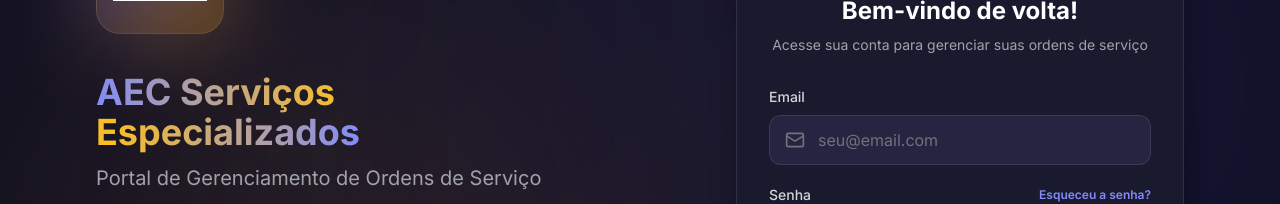
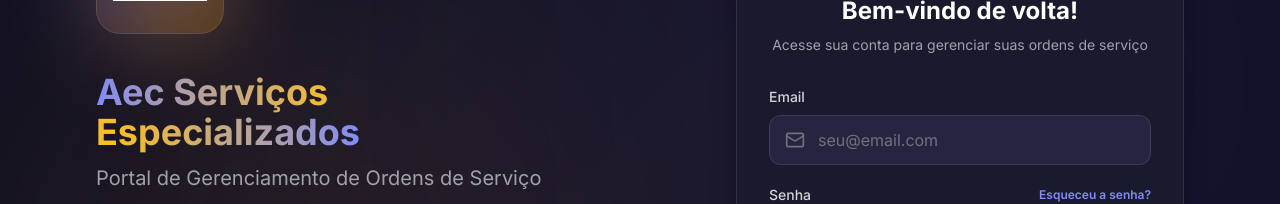
Before and after one commit to Helgonhc/chameiapp-portal, a Next.js app: page /login in a window 1280 px wide. Shown: the part 215-419 px from the top of the page. Built offline with nearby package versions, Linux system fonts and the light colour scheme; no server answers; the database is empty.

Commit message:
fix: correct company name to Aec

```diff
--- a/app/login/page.tsx
+++ b/app/login/page.tsx
@@ -165,7 +165,7 @@ export default function LoginPage() {
             {/* Company Name */}
             <h1 className="text-3xl lg:text-4xl font-bold text-white mb-3">
               <span className="bg-gradient-to-r from-primary-400 via-accent-400 to-primary-400 bg-clip-text text-transparent">
-                AEC Serviços Especializados
+                Aec Serviços Especializados
               </span>
             </h1>
 
```
